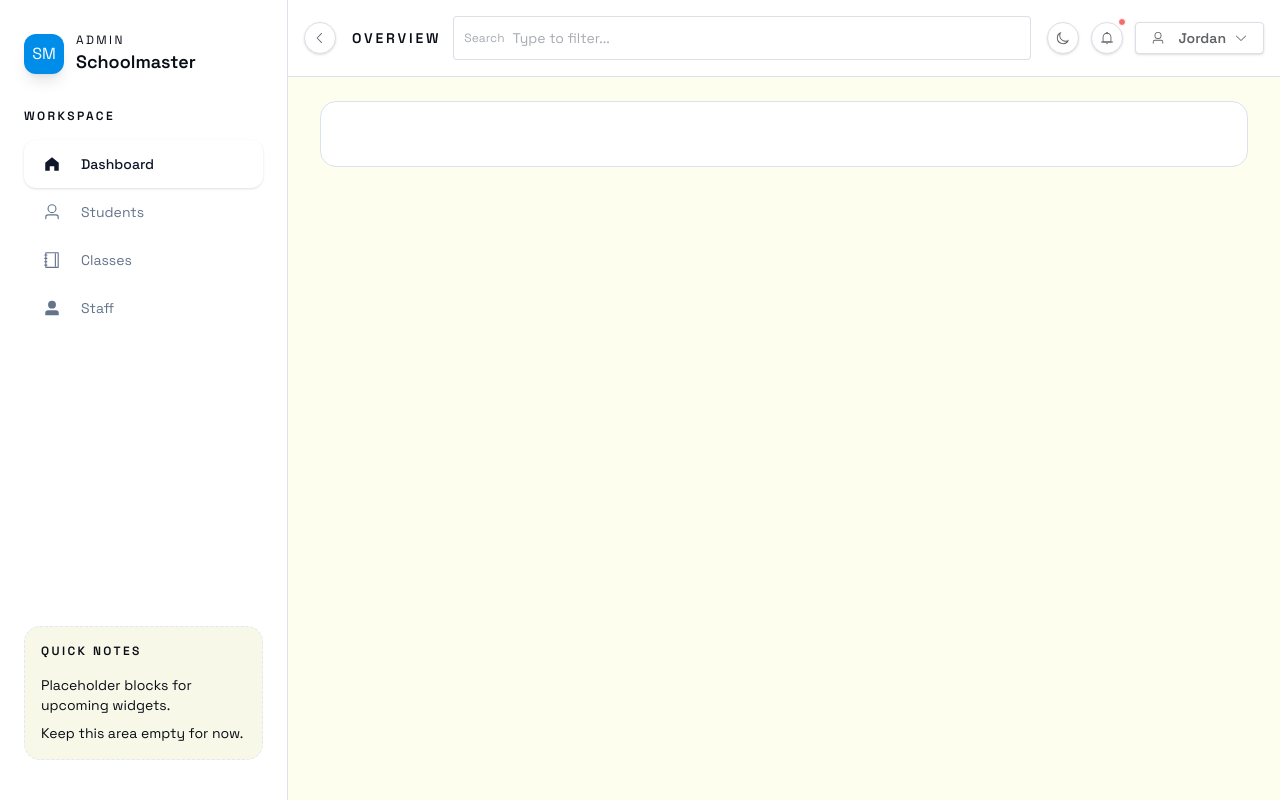
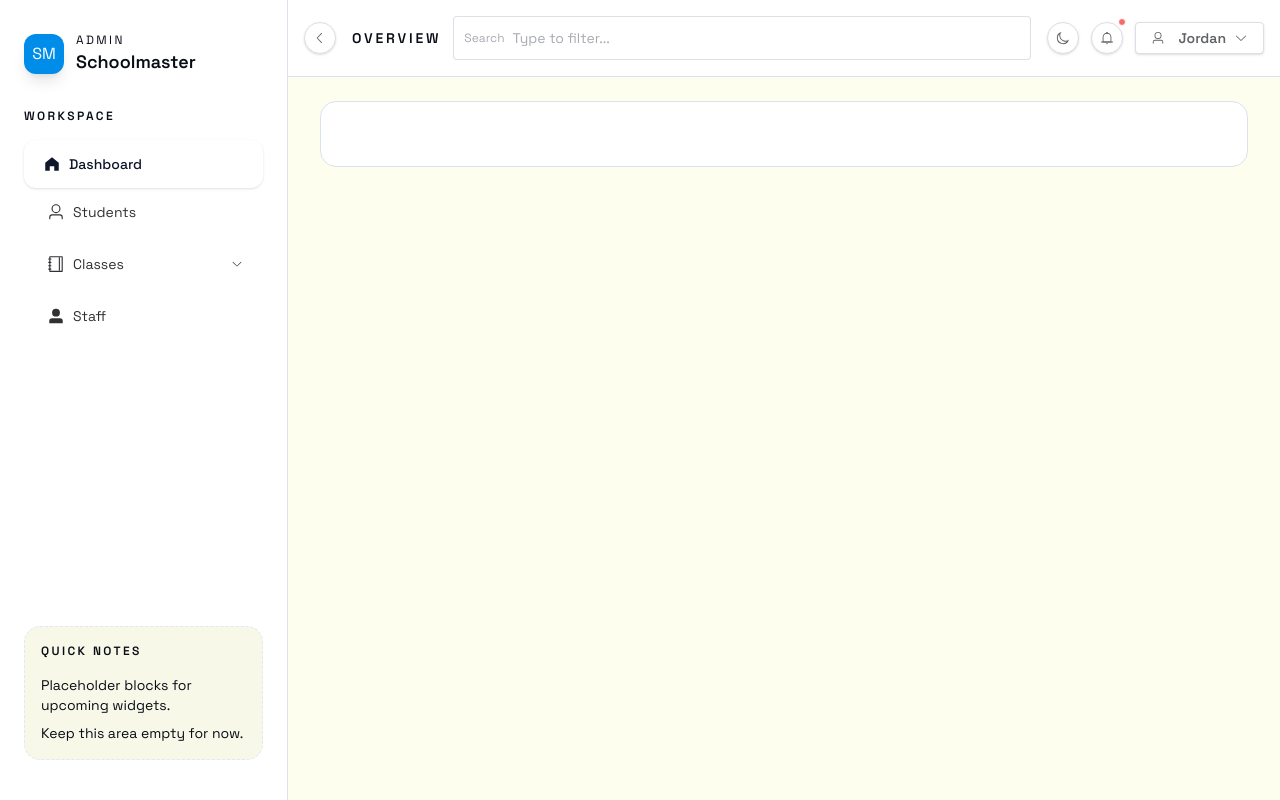
Before and after one commit to edersondev/schoolmaster-front, a Vue app: page / in a window 1280 px wide. Built offline with nearby package versions, Linux system fonts and the light colour scheme.

Commit message:
feat: enhance AdminSidebar with nested menu structure and improved item rendering

```diff
--- a/src/components/admin/AdminSidebar.vue
+++ b/src/components/admin/AdminSidebar.vue
@@ -1,5 +1,4 @@
 <script setup>
-import { computed } from 'vue'
 import { HomeFilled, Notebook, User, UserFilled } from '@element-plus/icons-vue'
 
 const { collapsed } = defineProps({
@@ -12,21 +11,27 @@ const { collapsed } = defineProps({
 const menuItems = [
   { index: 'dashboard', label: 'Dashboard', icon: HomeFilled },
   { index: 'students', label: 'Students', icon: User },
-  { index: 'classes', label: 'Classes', icon: Notebook },
+  {
+    index: 'classes',
+    label: 'Classes',
+    icon: Notebook,
+    children: [
+      {
+        index: 'classes/programs',
+        label: 'Programs',
+        children: [
+          { index: 'classes/programs/schedule', label: 'Schedule' },
+          { index: 'classes/programs/subjects', label: 'Subjects' },
+        ],
+      },
+      { index: 'classes/assignments', label: 'Assignments' },
+    ],
+  },
   { index: 'staff', label: 'Staff', icon: UserFilled },
 ]
 
-const menuItemClass = computed(() =>
-  collapsed
-    ? '!h-12 !w-12 !justify-center !rounded-xl !px-0 hover:!bg-slate-50'
-    : '!h-12 !rounded-xl !px-4 !text-sm hover:!bg-slate-50'
-)
-
-const dashboardClass = computed(() =>
-  collapsed
-    ? '!h-12 !w-12 !justify-center !rounded-xl !px-0 !bg-white !shadow-sm'
-    : '!h-12 !rounded-xl !px-4 !text-sm !font-medium !bg-white !shadow-sm'
-)
+const menuItemClass = '!h-12 !rounded-xl !text-sm'
+const dashboardClass = '!h-12 !rounded-xl !px-4 !text-sm !font-medium !bg-white !shadow-sm'
 </script>
 
 <template>
@@ -46,29 +51,55 @@ const dashboardClass = computed(() =>
       <ElMenu
         class="border-0 !border-r-0 bg-transparent"
         background-color="transparent"
-        text-color="#64748b"
         active-text-color="#0f172a"
+        :collapse="collapsed"
         :default-active="'dashboard'"
       >
-        <ElMenuItem
-          v-for="item in menuItems"
-          :key="item.index"
-          :index="item.index"
-          :class="item.index === 'dashboard' ? dashboardClass : menuItemClass"
-        >
-          <ElTooltip
-            :disabled="!collapsed"
-            :content="item.label"
-            placement="right"
-          >
-            <div class="flex items-center gap-3" :class="collapsed ? 'justify-center' : ''">
+        <template v-for="item in menuItems" :key="item.index">
+          <ElSubMenu v-if="item.children" :index="item.index">
+            <template #title>
               <ElIcon class="text-base">
                 <component :is="item.icon" />
               </ElIcon>
-              <span v-if="!collapsed">{{ item.label }}</span>
-            </div>
-          </ElTooltip>
-        </ElMenuItem>
+              <span>{{ item.label }}</span>
+            </template>
+
+            <template v-for="child in item.children" :key="child.index">
+              <ElSubMenu v-if="child.children" :index="child.index">
+                <template #title>
+                  <span>{{ child.label }}</span>
+                </template>
+                <ElMenuItem
+                  v-for="leaf in child.children"
+                  :key="leaf.index"
+                  :index="leaf.index"
+                  :class="menuItemClass"
+                >
+                  {{ leaf.label }}
+                </ElMenuItem>
+              </ElSubMenu>
+
+              <ElMenuItem
+                v-else
+                :index="child.index"
+                :class="menuItemClass"
+              >
+                {{ child.label }}
+              </ElMenuItem>
+            </template>
+          </ElSubMenu>
+
+          <ElMenuItem
+            v-else
+            :index="item.index"
+            :class="item.index === 'dashboard' ? dashboardClass : menuItemClass"
+          >
+            <ElIcon class="text-base">
+              <component :is="item.icon" />
+            </ElIcon>
+            <span>{{ item.label }}</span>
+          </ElMenuItem>
+        </template>
       </ElMenu>
     </div>
 
```
